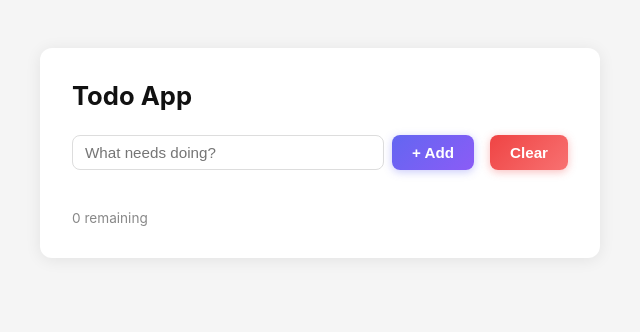
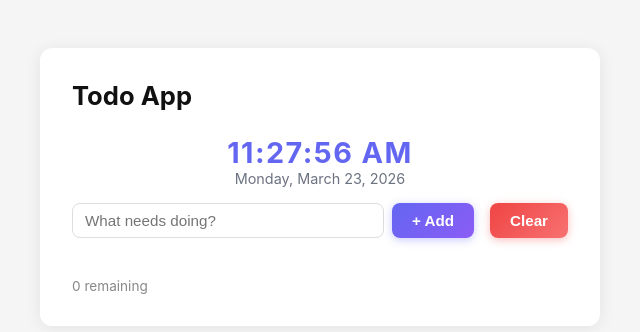
Before and after one commit to thedineshbabu/todo-app, a React (Vite) app: page / in a window 1280 px wide. Shown: the top 332 px of the page, without its empty margins (320-960 px from the left). Built offline with nearby package versions, Linux system fonts and the light colour scheme.

Commit message:
agent(TASK-88): Show the Current Time

```diff
--- a/src/App.tsx
+++ b/src/App.tsx
@@ -66,6 +66,10 @@ export default function App() {
   return (
     <div className="container">
       <h1>Todo App</h1>
+      <div style={{ textAlign: "center", marginBottom: "16px", color: "#6366f1" }}>
+        <div style={{ fontSize: "1.8rem", fontWeight: 700, letterSpacing: "0.05em" }}>{clockTime}</div>
+        <div style={{ fontSize: "0.9rem", color: "#6b7280" }}>{clockDate}</div>
+      </div>
       <div className="input-row">
         <input
           type="text"
```
